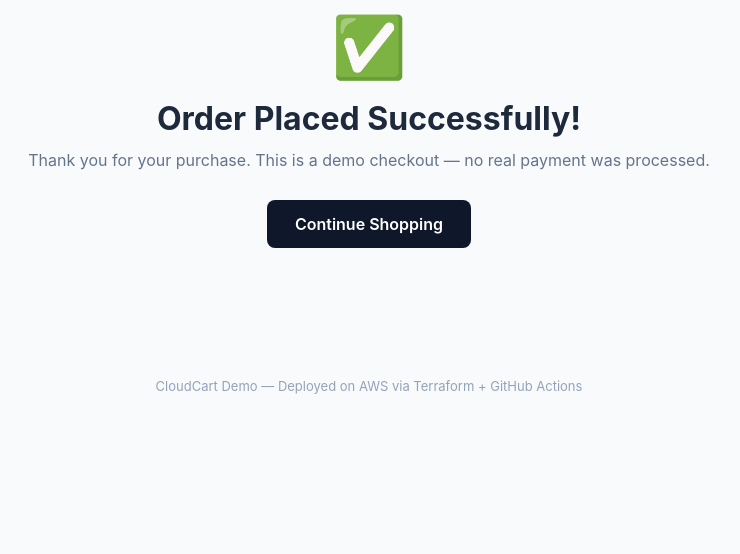
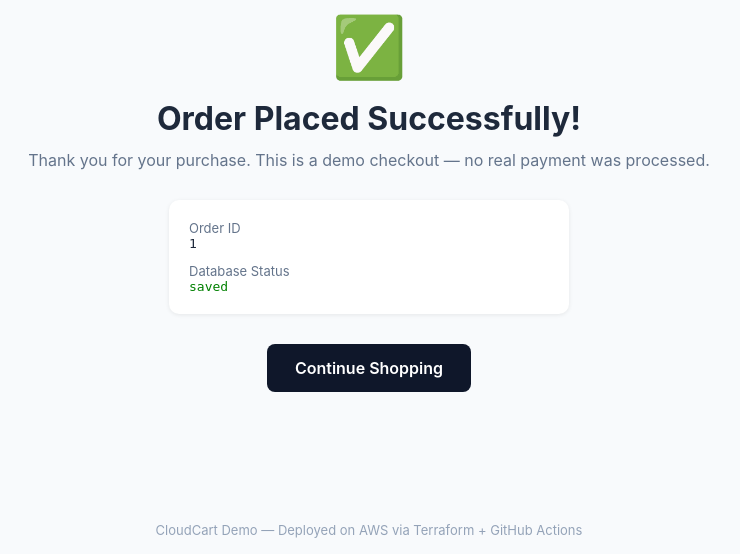
Before and after one commit to Ashwin-Shrestha/cloud-project, a Python web app: template webapp/templates/checkout.html in a window 1280 px wide. Shown: the part 175-729 px from the top of the page, without its empty margins (271-1011 px from the left). Run offline with Jinja, Linux system fonts and the light colour scheme; the template is opened without the code that fills it: most values are stand-ins (such as "Sample title", 1, 10 or a date in 2020).

Commit message:
Add DynamoDB order persistence with IAM role

```diff
--- a/webapp/requirements.txt
+++ b/webapp/requirements.txt
@@ -1,2 +1,3 @@
 flask
 requests
+boto3
--- a/webapp/templates/checkout.html
+++ b/webapp/templates/checkout.html
@@ -5,6 +5,12 @@
     <div style="font-size:60px; margin-bottom:16px;">✅</div>
     <h1>Order Placed Successfully!</h1>
     <p style="color:#64748b; margin-top:12px;">Thank you for your purchase. This is a demo checkout — no real payment was processed.</p>
+    <div style="background:white; border-radius:10px; padding:20px; margin-top:30px; max-width:400px; margin-left:auto; margin-right:auto; text-align:left; box-shadow:0 1px 4px rgba(0,0,0,0.08);">
+        <div style="font-size:13px; color:#64748b;">Order ID</div>
+        <div style="font-family:monospace; margin-bottom:12px;">{{ order_id }}</div>
+        <div style="font-size:13px; color:#64748b;">Database Status</div>
+        <div style="font-family:monospace; color:{{ 'green' if db_status == 'saved' else 'red' }};">{{ db_status }}</div>
+    </div>
     <a href="/" style="display:inline-block; margin-top:30px; background:#0f172a; color:white; padding:14px 28px; border-radius:8px; text-decoration:none; font-weight:600;">Continue Shopping</a>
 </div>
 {% endblock %}
```
Also changed, not shown: webapp/app.py (+22 -1 lines), 1 other file.
